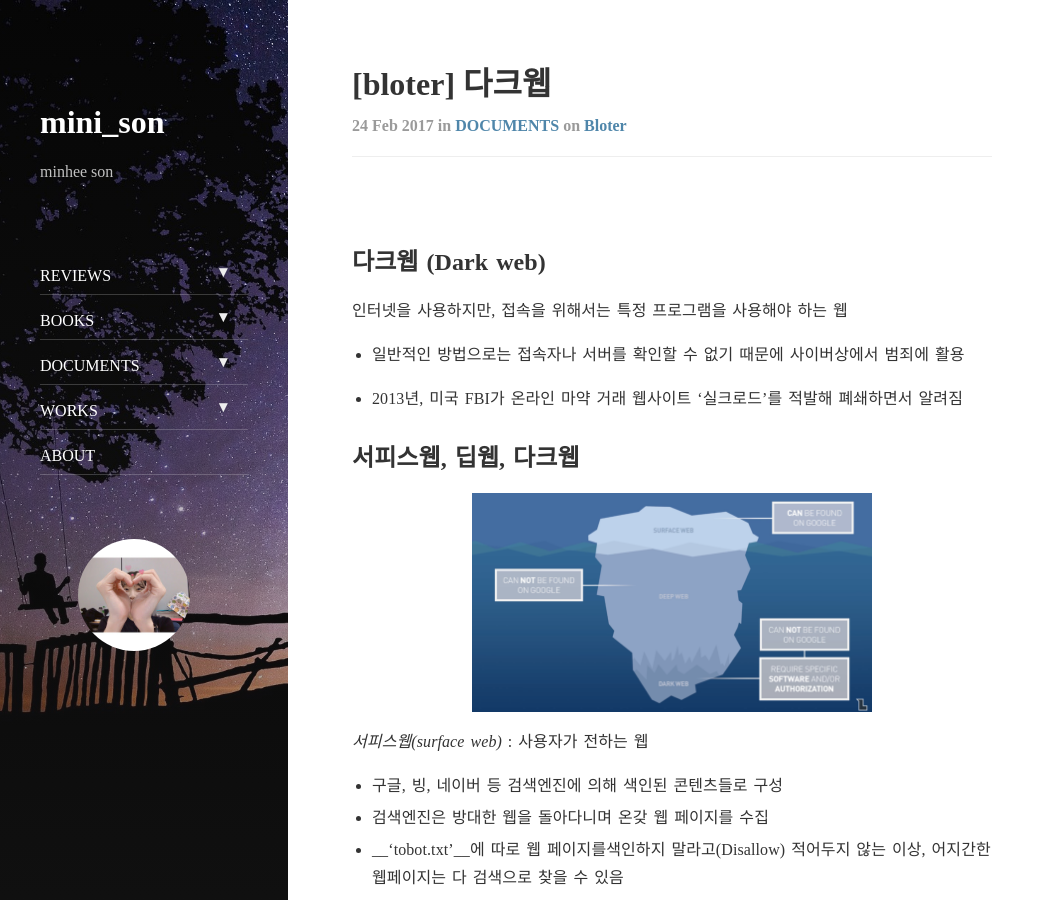
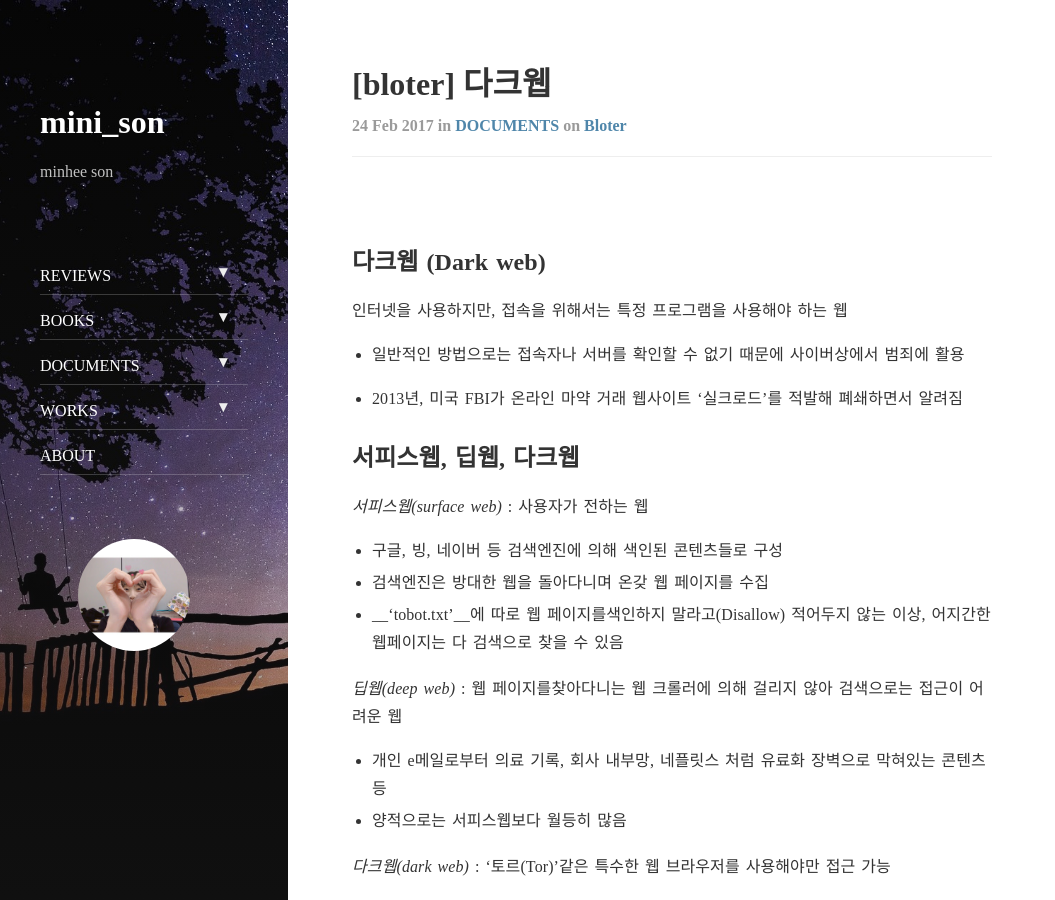
Before and after one commit to minheeson/minheeson.github.io, a Jekyll site: the page built from _posts/2017-02-24-doc-bloter-다크웹.markdown, in a window 1280 px wide and 900 px high. Shown: the whole window, without its empty margins (0-1055 px from the left). Built offline with Jekyll 4.4.1, drawn with Linux system fonts in a browser that asks for light colours; nearby versions of some CDN libraries; comment, search, counter and statistics services are not loaded.

Commit message:
add posts

```diff
--- a/_posts/2017-02-24-doc-bloter-다크웹.markdown
+++ b/_posts/2017-02-24-doc-bloter-다크웹.markdown
@@ -17,10 +17,7 @@ tags: bloter
 * 2013년, 미국 FBI가 온라인 마약 거래 웹사이트 '실크로드'를 적발해 폐쇄하면서 알려짐
 
 
-
 ## 서피스웹, 딥웹, 다크웹
-
-<img src="https://github.com/minheeson/minheeson.github.io/blob/master/assets/img/posts/darkweb.png" width="400"/>
 
 _서피스웹(surface web)_ : 사용자가 전하는 웹
 
```
